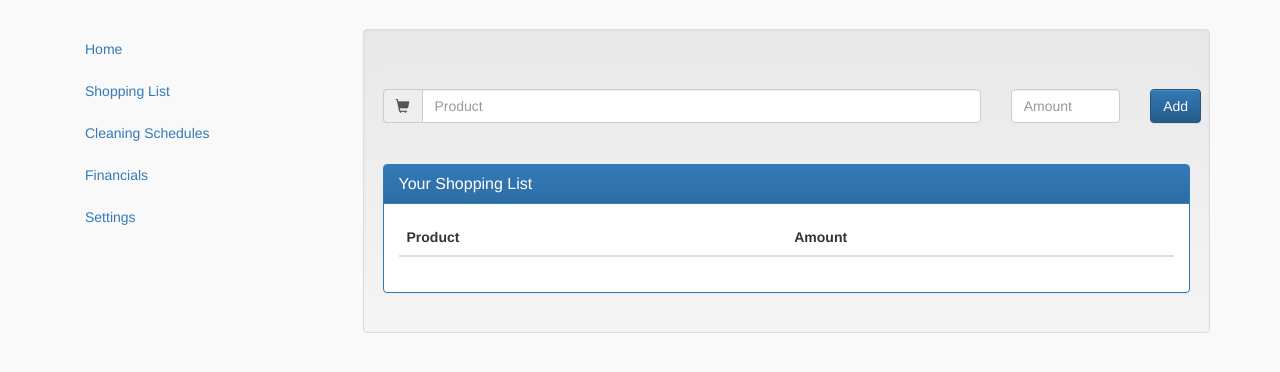
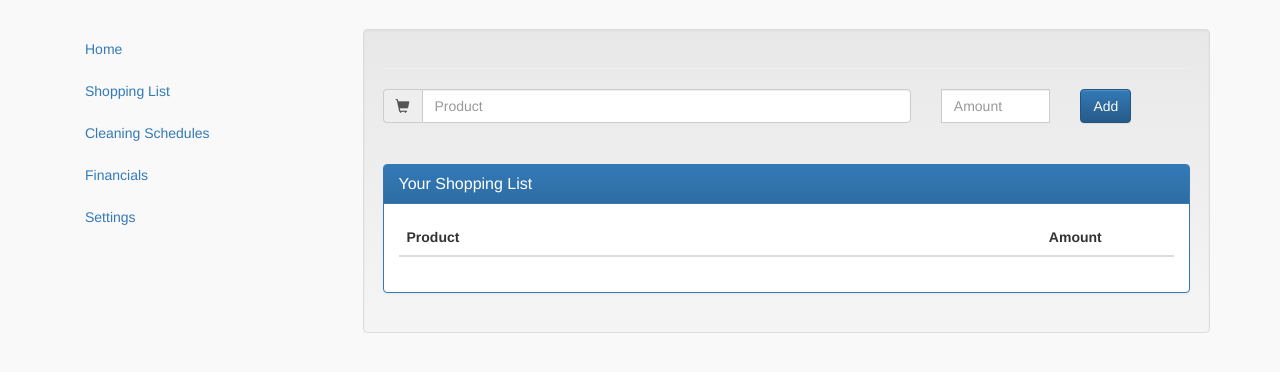
Before and after one commit to nicoflorin/flatanize, a PHP site: template app/views/app/shopping.php in a window 1280 px wide. Shown: the part 51-423 px from the top of the page. Run offline with PHP 8.4, Linux system fonts and the light colour scheme; the template is opened without the code that fills it, so the values that code supplies are empty; some libraries are stand-ins or nearby versions.

Commit message:
nopadding entfernt

```diff
--- a/app/views/app/shopping.php
+++ b/app/views/app/shopping.php
@@ -9,23 +9,24 @@
                 <h1><?= $this->data['title'] ?></h1>
             </div>
 
+            <!-- Add To Shopping -->
             <div id="addToShoppingList">
                 <form method="post" action="<?= URL ?>/shopping/addToShoppingList">
                     <div class="row">
-                        <div class="col-xs-9 nopadding">
+                        <div class="col-xs-8">
                             <div class="input-group">
                                 <span class="input-group-addon"><span class="glyphicon glyphicon-shopping-cart"></span></span>
                                 <input type="text" class="form-control" name="product" placeholder="Product" tabindex="1">
                             </div>
                         </div>
-                        <div class="col-xs-2 nopadding">
-                            <div class="">
+                        <div class="col-xs-2">
+                            <div class="input-group">
                                 <input type="text" class="form-control" name="amount" placeholder="Amount" tabindex="2">
                             </div>
                         </div>
-                        <div class="col-xs-1 nopadding">
-                            <div class="">
-                                <input type="submit" value="Add" class="btn btn-primary" tabindex="3">
+                        <div class="col-xs-2">
+                            <div class="input-group">
+                                <input type="submit" value="Add" class="btn btn-primary btn-block" tabindex="3">
                             </div>
                         </div>
                     </div><!-- end row -->
@@ -33,6 +34,7 @@
                 <hr>
             </div><!-- end addShopping -->
 
+            <!-- Shopping List -->
             <div class="panel panel-primary">
                 <div class="panel-heading">
                     <h3 class="panel-title">Your Shopping List</h3>
@@ -41,8 +43,9 @@
                     <table class="table table-striped">
                         <thead>
                             <tr>
-                                <th>Product</th>
-                                <th>Amount</th>
+                                <th class="col-xs-10">Product</th>
+                                <th class="col-xs-1">Amount</th>
+                                <th class="col-xs-1"></th>
                             </tr>
                         </thead>
                         <tbody>
```
